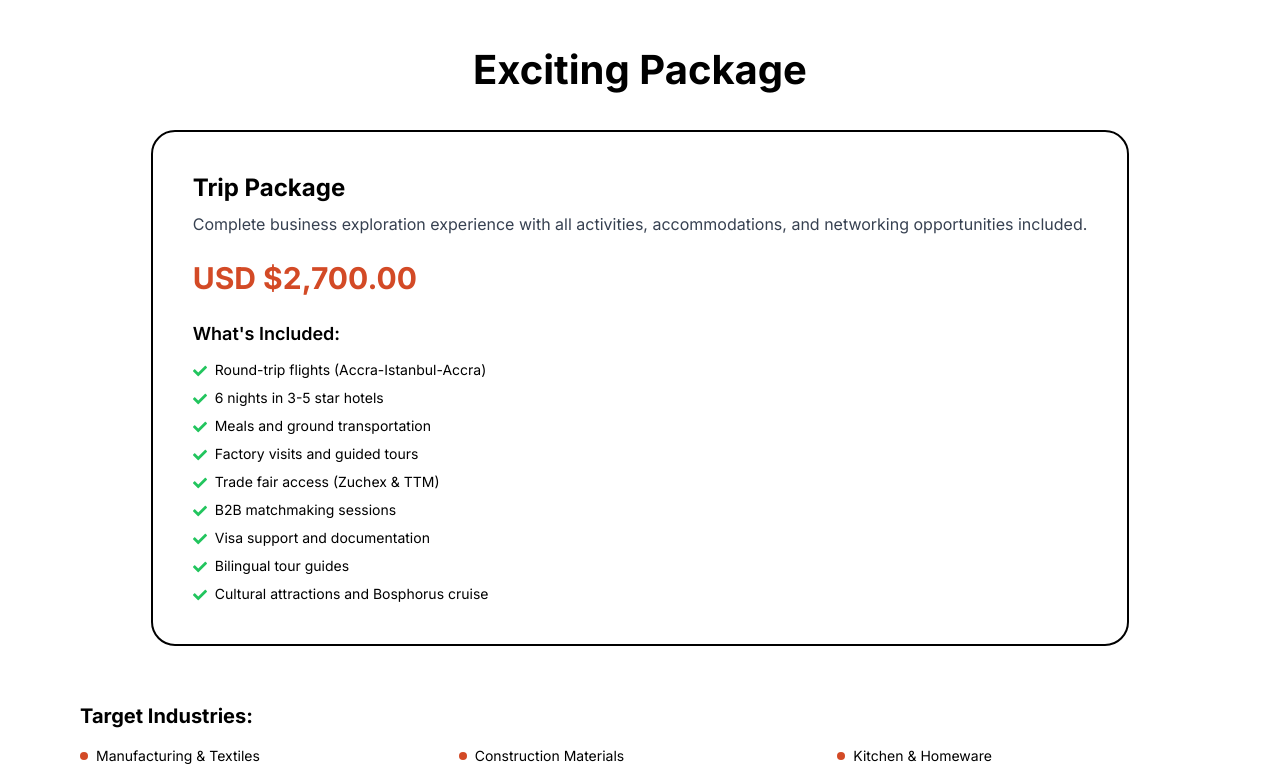
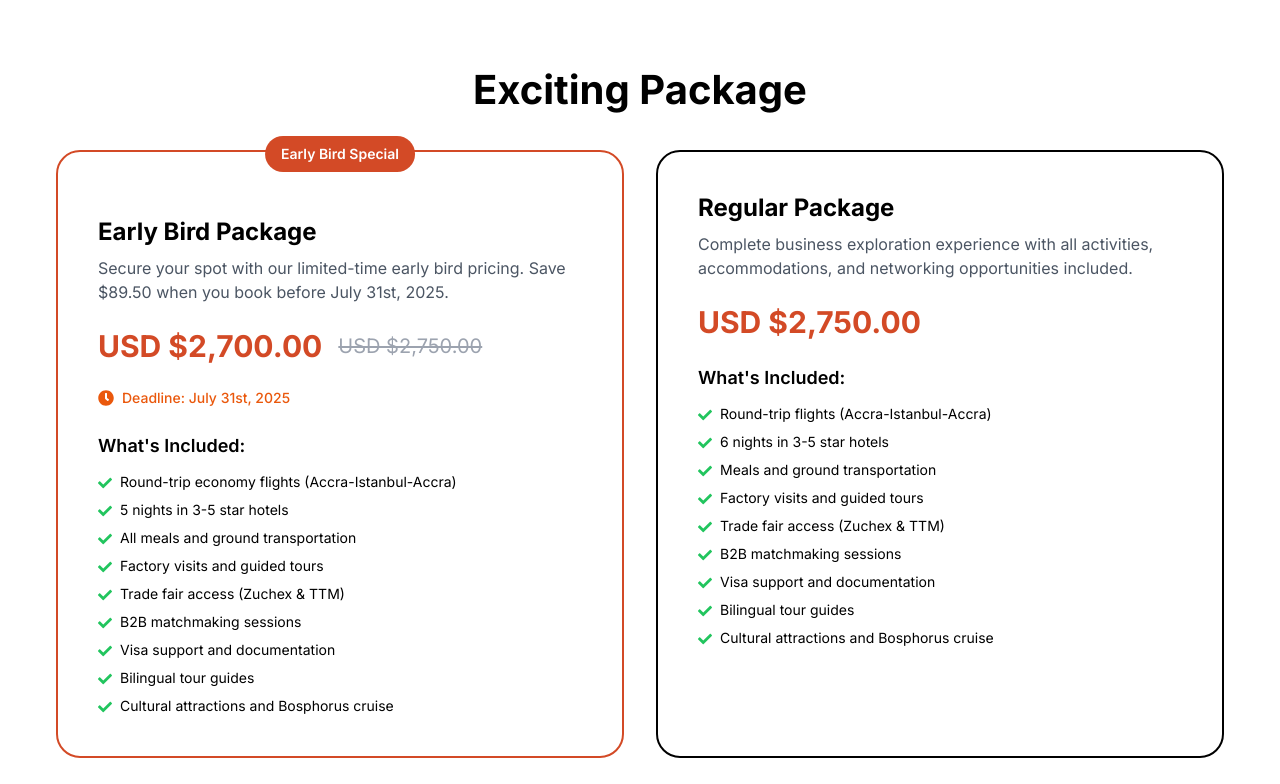
Before and after one commit to Bonvas-Tours/Turkey-Biz-Beyond-Borders, a Next.js app: page / in a window 1280 px wide. Shown: the part 4619-5403 px from the top of the page. Built offline with nearby package versions, Linux system fonts and the light colour scheme.

Commit message:
inlcude Early bird to package

```diff
--- a/app/booking-form/page.tsx
+++ b/app/booking-form/page.tsx
@@ -161,8 +161,8 @@ export default function BookingForm() {
                                     onChange={handleInputChange}
                                 >
                                     <option value="">Select a package</option>
-                                    <option value="Early Bird Package">Early Bird Package (USD $2,610.50)</option>
-                                    <option value="Regular Package">Regular Package (USD $2,700.00)</option>
+                                    <option value="Early Bird Package">Early Bird Package (USD $2,700.00)</option>
+                                    <option value="Regular Package">Regular Package (USD $2,750.00)</option>
                                 </select>
                             </div>
 
--- a/components/HighlightCardGrid.tsx
+++ b/components/HighlightCardGrid.tsx
@@ -8,7 +8,7 @@ const HighlightCardGrid: React.FC = () => {
         {
             icon: <FaHotel size={40} />,
             title: 'Premium Accommodation',
-            description: '6 nights in 3-5 star hotels including Radisson Blu Istanbul Tuzla and Hilton Bursa.',
+            description: '6 nights in 3-5 star hotels including Radisson Blu Istanbul Tuzla and Hilton Bursa or similar.',
         },
         {
             icon: <FaPlane size={40} />,
--- a/components/PackageGrid.tsx
+++ b/components/PackageGrid.tsx
@@ -19,7 +19,7 @@ const PackageCard: React.FC<{
 
         <div>
             <h2 className="text-2xl font-bold">{title}</h2>
-            <p className="text-gray-700 mt-2">{description}</p>
+            <p className="text-gray-600 mt-2">{description}</p>
         </div>
 
         <div className="flex items-center gap-4">
@@ -77,18 +77,26 @@ export default function PackageGrid() {
 
     return (
         <div className="md:w-[1200px] p-4">
-            <div className="flex justify-center">
-
+            <div className="grid lg:grid-cols-2 gap-8">
                 <PackageCard
-                    title="Trip Package"
+                    title="Early Bird Package"
+                    description="Secure your spot with our limited-time early bird pricing. Save $89.50 when you book before July 31st, 2025."
+                    price="USD $2,700.00"
+                    originalPrice="USD $2,750.00"
+                    deadline="July 31st, 2025"
+                    isEarlyBird={true}
+                    features={earlyBirdFeatures}
+                />
+                <PackageCard
+                    title="Regular Package"
                     description="Complete business exploration experience with all activities, accommodations, and networking opportunities included."
-                    price="USD $2,700.00"
+                    price="USD $2,750.00"
                     features={regularFeatures}
                 />
             </div>
 
             <div className="mt-8 p-6">
-                <h3 className="font-bold text-xl mb-4 text-left">Target Industries:</h3>
+                <h3 className="font-bold text-lg mb-4 text-left">Target Industries:</h3>
                 <div className="grid grid-cols-2 md:grid-cols-3 gap-4 text-sm">
                     <div className="flex items-center gap-2">
                         <div className="w-2 h-2 bg-[#D34A26] rounded-full"></div>
--- a/constants/index.ts
+++ b/constants/index.ts
@@ -95,5 +95,6 @@ export const industries = [
     "Kitchen & Homeware",
     "Machinery & Agro-processing",
     "Packaging & Printing",
-    "Electronics & Automotive"
+    "Electronics & Automotive",
+    "Radio/TV"
 ]
```
